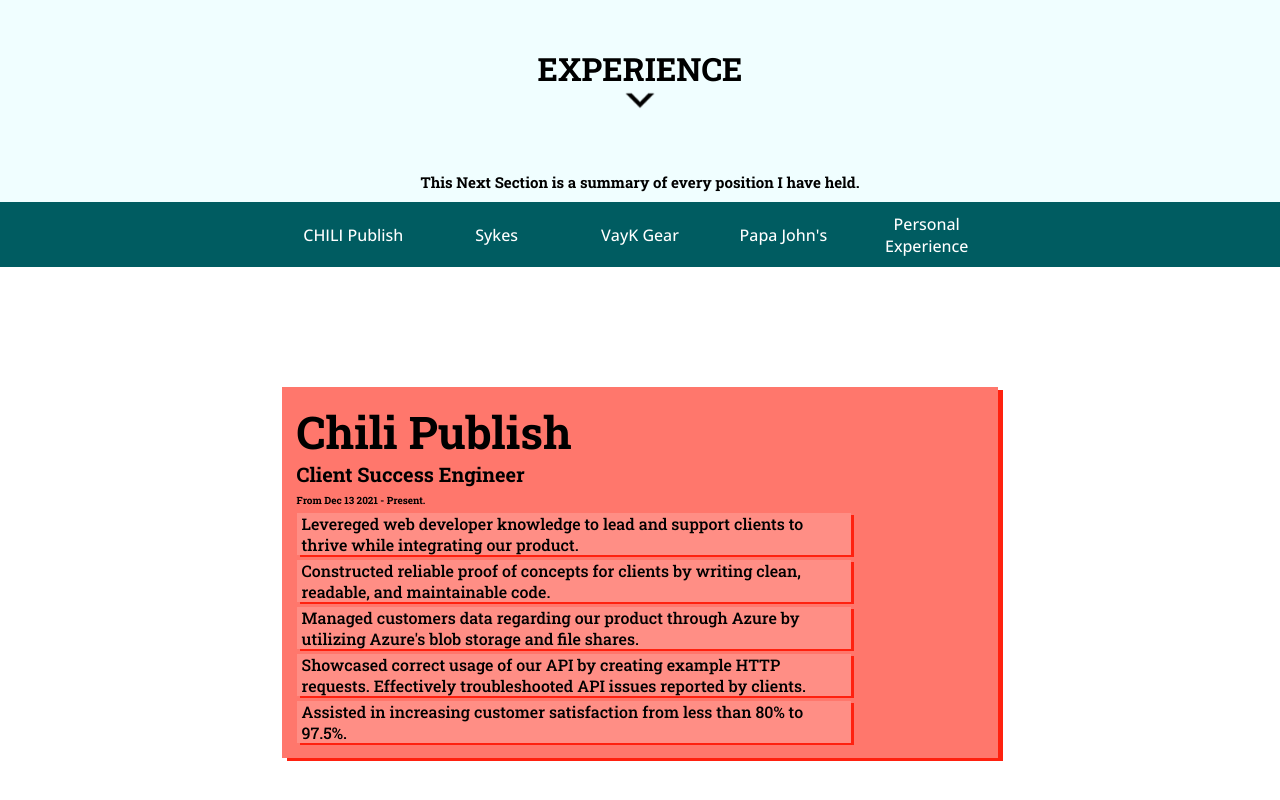
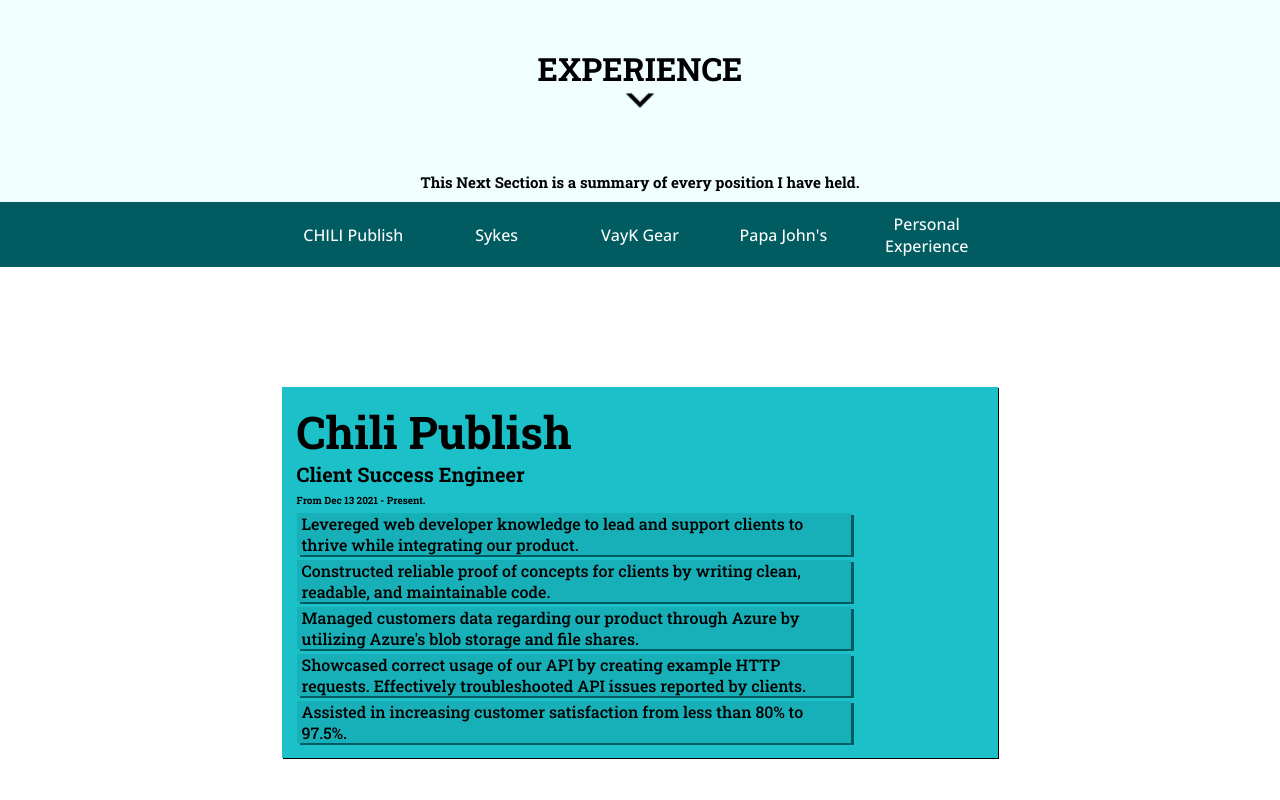
Before and after one commit to michaelbrooks1234/Portfolio4.0, a React (Create React App) app: page / in a window 1280 px wide. Shown: the part 668-1468 px from the top of the page. Built offline with nearby package versions, Linux system fonts and the light colour scheme.

Commit message:
making things look good is hard

```diff
--- a/src/App.css
+++ b/src/App.css
@@ -42,6 +42,9 @@ body::-webkit-scrollbar {
   color: #AFB4FF;
 }
 
+.DarkBlue {
+  color: #005c61;
+}
 
 
 
@@ -454,6 +457,7 @@ body::-webkit-scrollbar {
   width: 100%;
   display: flex;
   justify-content: center;
+  background-color: white;
 }
 
 .ExperienceSubContainer {
@@ -480,8 +484,8 @@ body::-webkit-scrollbar {
 }
 
 .ExperienceSubSection {
-  background-color: #ff776c;
-  box-shadow: 5px 3px 0px #ff210f;
+  background-color: #1bc0c9;
+  box-shadow: 1px 1px 0px black;
   padding: 15px;
 }
 
@@ -496,12 +500,12 @@ body::-webkit-scrollbar {
 }
 
 .JobDescription ul li {
-  background-color: #ff8e85;
+  background-color: #18b0b8;
   padding-left: 5px;
   margin-left: 0;
   margin-top: 5px;
   max-width: 80%;
   font-family: 'Roboto Slab', serif;
   font-weight: 500;
-  box-shadow: 3px 2px 0px #ff210f;
+  box-shadow: 3px 2px 0px #005c61;
 }
--- a/src/Components/NavBar.tsx
+++ b/src/Components/NavBar.tsx
@@ -24,7 +24,7 @@ class NavBar extends React.Component<any, any> {
             <div className="NavBarContent">
                 <div className="LeftNav">
                     <h1 className="NavName" onClick={this.openMichael}>
-
+                       <span className="Purple">MICHAEL </span><span className="Blue">BROOKS</span>
                     </h1>
                 </div>
                 <div className="RightNav">
--- a/src/Components/PapaJohnSection.tsx
+++ b/src/Components/PapaJohnSection.tsx
@@ -13,7 +13,7 @@ class PapaJohnSection extends React.Component {
                 <h1 className="JobTimePeriod">
                    From Dec 13 2021 - Present.
                 </h1>
-                <div>
+                <div className="JobDescription">
                     <ul>
                         <li>Job Description</li>
                         <li>Job Description</li>
--- a/src/Components/SykesSection.tsx
+++ b/src/Components/SykesSection.tsx
@@ -13,7 +13,7 @@ class SykesSection extends React.Component {
                 <h1 className="JobTimePeriod">
                    From Dec 13 2021 - Present.
                 </h1>
-                <div>
+                <div className="JobDescription">
                     <ul>
                         <li>Job Description</li>
                         <li>Job Description</li>
--- a/src/Components/VaykSection.tsx
+++ b/src/Components/VaykSection.tsx
@@ -13,7 +13,7 @@ class VaykSection extends React.Component {
                 <h1 className="JobTimePeriod">
                    From Dec 13 2021 - Present.
                 </h1>
-                <div>
+                <div className="JobDescription">
                     <ul>
                         <li>Job Description</li>
                         <li>Job Description</li>
```
